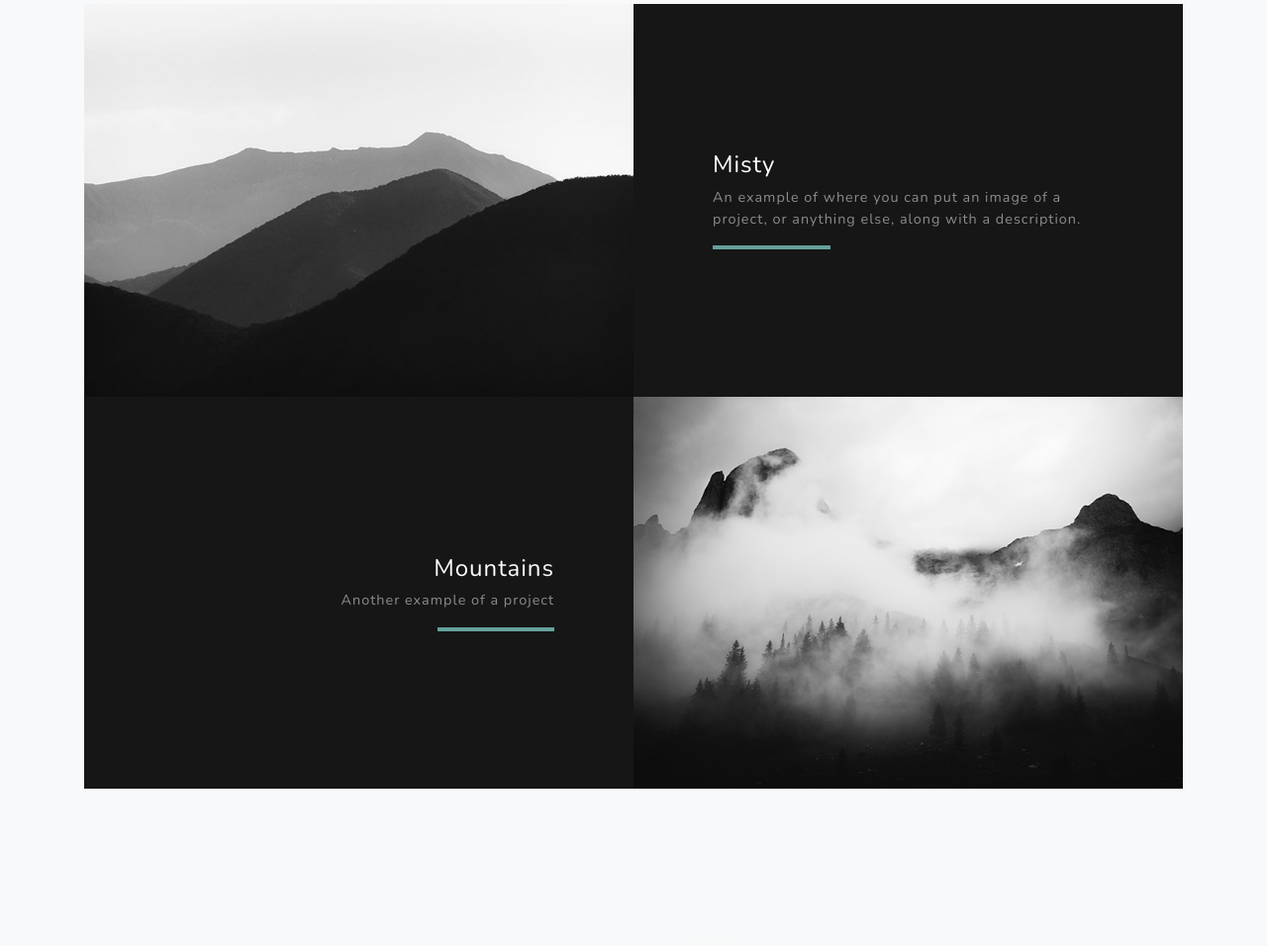
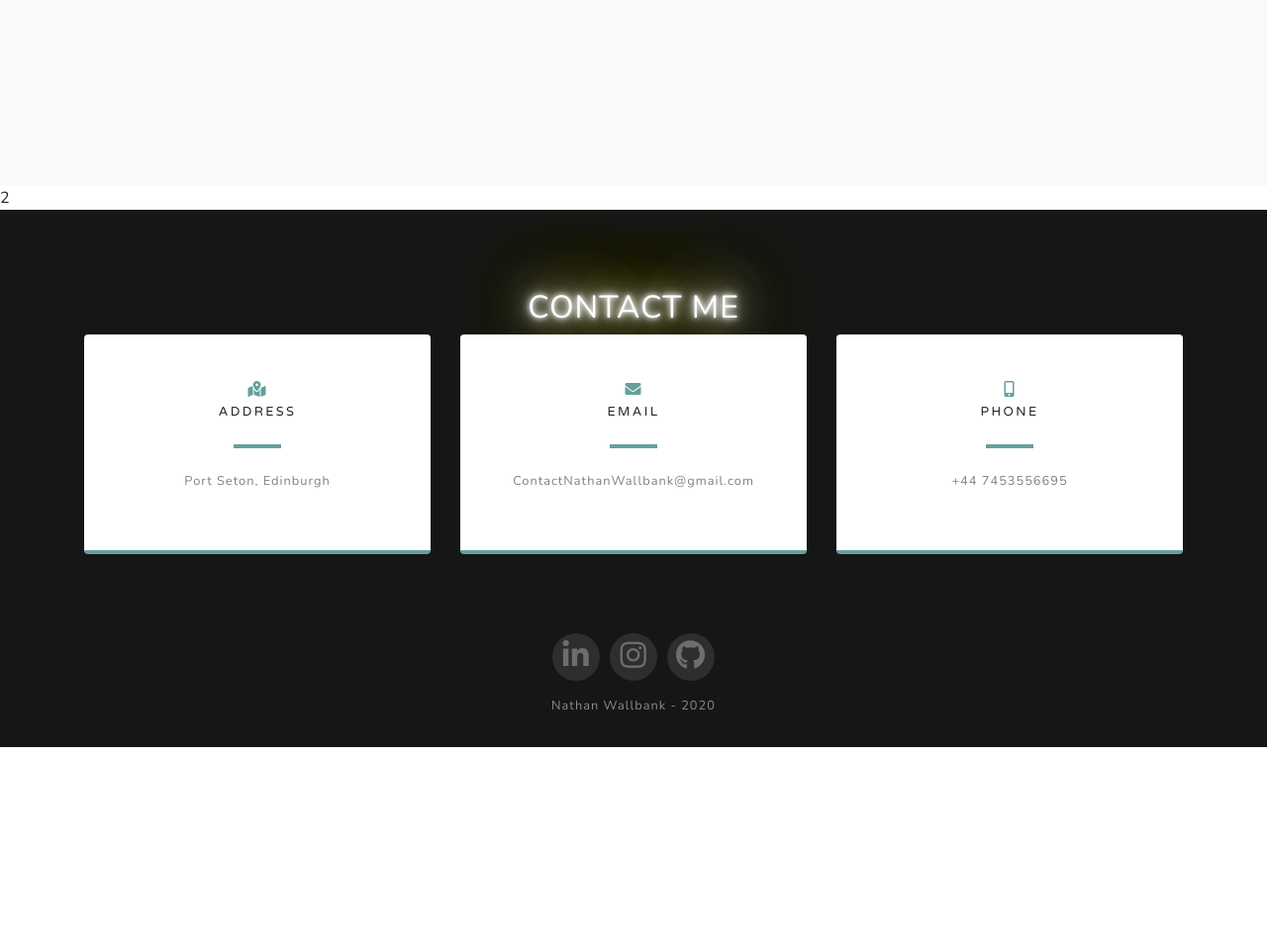
Before and after one commit to Naf7/BeNathanWallbank, a plain HTML site: page index.html in a window 1280 px wide. Shown: the part 1841-2797 px from the top of the page at 99% size. After the commit the page ends 2596 px from the top, so only its background shows below. Drawn offline with nearby package versions, Linux system fonts and the light colour scheme.

Commit message:
removed content

```diff
--- a/css/site.css
+++ b/css/site.css
@@ -397,7 +397,6 @@ a:hover {
     0 0 150px #ffee10;
 }
 
-
 footer {
-  padding: 5rem 0;
+  padding: 1rem;
 }
--- a/index.html
+++ b/index.html
@@ -7,7 +7,7 @@
   <meta name="Nathan Wallbanks website" content="" />
   <meta name="Nathan Wallbank" content="" />
 
-  <title>Nathan Wallbank portfolio</title>
+  <title>Nathan Wallbank</title>
 
   <!-- Bootstrap core CSS -->
   <link href="vendor/bootstrap/css/bootstrap.min.css" rel="stylesheet" />
@@ -28,7 +28,7 @@
   <!-- Navigation -->
   <nav class="navbar navbar-expand-lg navbar-light fixed-top" id="mainNav">
     <div class="container">
-      <a class="navbar-brand js-scroll-trigger" href="#page-top">Welcome</a>
+      <a class="navbar-brand js-scroll-trigger" href="#page-top"></a>
       <button class="navbar-toggler navbar-toggler-right" type="button" data-toggle="collapse"
         data-target="#navbarResponsive" aria-controls="navbarResponsive" aria-expanded="false"
         aria-label="Toggle navigation">
@@ -74,11 +74,12 @@
     <div class="container">
       <div class="row">
         <div class="col-lg-8 mx-auto">
-          <h2 class="text-white mb-4">Hello</h2>
+          <h2 class="text-white mb-4">About me</h2>
           <p class="text-white-50">
-            After Graduating with a BA(Hons) from Glasgow Caledonian University I became a
-            backend developer however, in my spare time I enjoy making websites. Based
-            out of Edinburgh, Scotland.
+            After Graduating from Glasgow Caledonian University in Web Development I became a
+            backend developer for Condatis, however, in my spare time I enjoy learning and maintaining my
+            front end web skills.
+            <br /> Based out of Edinburgh, Scotland.
           </p>
         </div>
   </section>
@@ -100,53 +101,10 @@
           </div>
         </div>
       </div>
-
-      <!-- Project One Row -->
-      <div class="row justify-content-center no-gutters mb-5 mb-lg-0">
-        <div class="col-lg-6">
-          <img class="img-fluid" src="img/demo-image-01.jpg" alt="" />
-        </div>
-        <div class="col-lg-6">
-          <div class="bg-black text-center h-100 project">
-            <div class="d-flex h-100">
-              <div class="project-text w-100 my-auto text-center text-lg-left">
-                <h4 class="text-white">Misty</h4>
-                <p class="mb-0 text-white-50">
-                  An example of where you can put an image of a project, or
-                  anything else, along with a description.
-                </p>
-                <hr class="d-none d-lg-block mb-0 ml-0" />
-              </div>
-            </div>
-          </div>
-        </div>
-      </div>
-
-      <!-- Project Two Row -->
-      <div class="row justify-content-center no-gutters">
-        <div class="col-lg-6">
-          <img class="img-fluid" src="img/demo-image-02.jpg" alt="" />
-        </div>
-        <div class="col-lg-6 order-lg-first">
-          <div class="bg-black text-center h-100 project">
-            <div class="d-flex h-100">
-              <div class="project-text w-100 my-auto text-center text-lg-right">
-                <h4 class="text-white">Mountains</h4>
-                <p class="mb-0 text-white-50">
-                  Another example of a project
-                </p>
-                <hr class="d-none d-lg-block mb-0 mr-0" />
-              </div>
-            </div>
-          </div>
-        </div>
-      </div>
-    </div>
   </section>
 
   <!-- Contact Section -->
-
-
+  2
   <section id="contact" class="contact-section bg-black">
     <div class="container">
       <h1 class="neon d-flex justify-content-center">CONTACT ME </h1>
@@ -208,7 +166,7 @@
   <!-- Footer -->
   <footer class="bg-black small text-center text-white-50">
     <div class="container">
-      Have a great day!
+      <p>Nathan Wallbank - 2020</p>
     </div>
   </footer>
 
```
